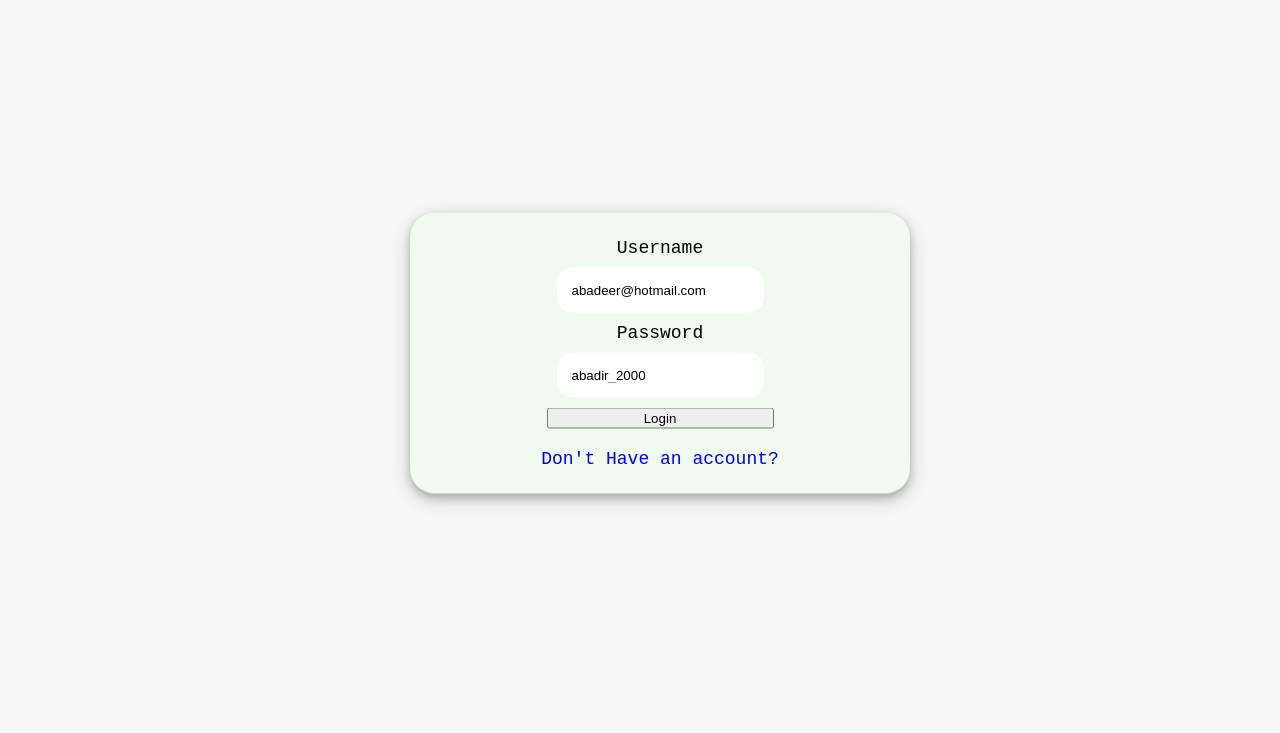
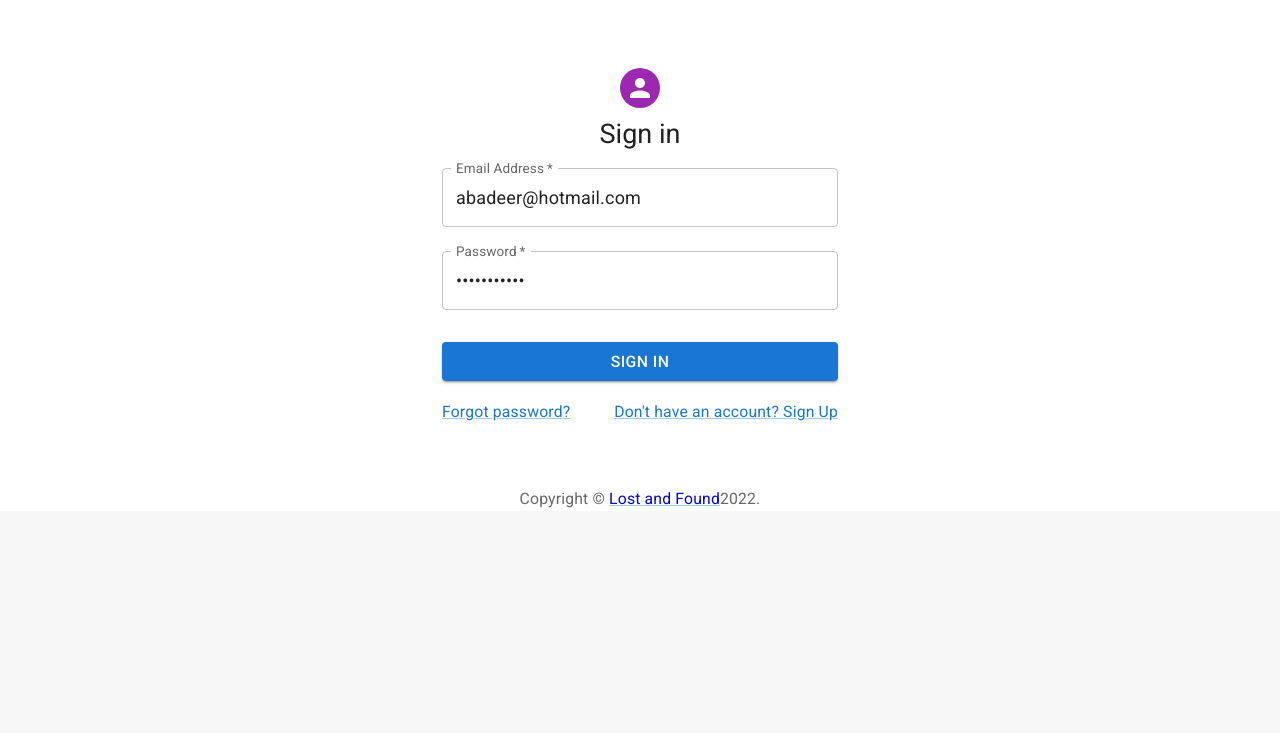
Before and after one commit to PeterMagdyIskander/gp-final, a React app: page /signin in a window 1280 px wide. Shown: the part 67-800 px from the top of the page. Built offline with nearby package versions, Linux system fonts and the light colour scheme; what amazon-cognito-identity-js, react-redux-loading-bar would draw is missing.

Commit message:
should have commited earlier

```diff
--- a/package.json
+++ b/package.json
@@ -7,6 +7,10 @@
     "@aws-sdk/client-rekognition": "^3.53.0",
     "@aws-sdk/client-s3": "^3.51.0",
     "@aws-sdk/credential-provider-cognito-identity": "^3.51.0",
+    "@emotion/react": "^11.8.2",
+    "@emotion/styled": "^11.8.1",
+    "@mui/lab": "^5.0.0-alpha.73",
+    "@mui/material": "^5.5.1",
     "@testing-library/jest-dom": "^5.11.4",
     "@testing-library/react": "^11.1.0",
     "@testing-library/user-event": "^12.1.10",
--- a/public/index.html
+++ b/public/index.html
@@ -4,6 +4,10 @@
     <meta charset="utf-8" />
     <meta name="viewport" content="width=device-width, initial-scale=1" />
     <meta name="theme-color" content="#000000" />
+    <link
+      rel="stylesheet"
+      href="https://fonts.googleapis.com/css?family=Roboto:300,400,500,700&display=swap"
+    />
     <meta
       name="description"
       content="Web site created using create-react-app"
@@ -13,6 +17,5 @@
   </head>
   <body>
     <div id="root"></div>
-
   </body>
 </html>
--- a/src/components/Authentication/signIn.js
+++ b/src/components/Authentication/signIn.js
@@ -1,19 +1,15 @@
 import { useState } from "react";
 import { connect } from "react-redux";
-import { Link } from "react-router-dom";
-import { useFormik } from "formik";
 import { setAuthedUser } from "../../actions/authedUser";
 import { Route, Navigate, Routes } from "react-router-dom";
 import { CognitoUser, AuthenticationDetails } from "amazon-cognito-identity-js";
 import UserPool from "../../AWS/UserPool";
 import { getParent } from "../../utils/api";
+import SignInForm from '../Forms/SignInForm'
+
 const SignIn = (props) => {
   const { dispatch } = props;
-  const [email, setEmail] = useState("");
-  const [password, setPassword] = useState("");
   const [invalidPassword, setInvalidPassword] = useState(false);
-  const [idToken, setIdToken] = useState(null);
-  const [parent, setParent] = useState(null);
   const [authed, setAuthed] = useState(false);
 
   const Login = (email, password) => {
@@ -44,17 +40,6 @@ const SignIn = (props) => {
       },
     });
   };
-
-  const formik = useFormik({
-    initialValues: {
-      username: "abadeer@hotmail.com",
-      password: "abadir_2000",
-    },
-    onSubmit: (values) => {
-      Login(values.username, values.password);
-    },
-  });
-
   return (
     <>
       {authed ? (
@@ -62,31 +47,7 @@ const SignIn = (props) => {
           <Route path="*" element={<Navigate to="/report" />} />
         </Routes>
       ) : (
-        <div className="sign-in-page">
-          <div className="container-centered">
-            <form className="report-data-entry" onSubmit={formik.handleSubmit}>
-              <label htmlFor="username">Username</label>
-              <input
-                type="text"
-                name="username"
-                onChange={formik.handleChange}
-                value={formik.values.username}
-              />
-              <label htmlFor="password">Password</label>
-              <input
-                type="text"
-                name="password"
-                onChange={formik.handleChange}
-                value={formik.values.password}
-              />
-              <button type="submit">Login</button>
-            </form>
-            <br />
-            <br />
-
-            <Link to="/signup">Don't Have an account?</Link>
-          </div>
-        </div>
+          <SignInForm onSubmit={({email,password})=>{Login(email,password)}}/>
       )}
     </>
   );
--- a/src/components/Cards/StatusCard.js
+++ b/src/components/Cards/StatusCard.js
@@ -1,26 +1,32 @@
-import { FiCircle } from "react-icons/fi";
-import { FiEdit } from "react-icons/fi";
-import { Link } from "react-router-dom";
+import { FiInfo, FiXCircle, FiCheckCircle } from "react-icons/fi";
 const StatusCard = (props) => {
   const color = props.child.status ? "green" : "red";
+  let iconSize = 20;
   return (
     <div className="status-card-grid">
       <div>
         <img className="lost-child-img" src={props.child.imgs[0]} />
       </div>
-      <div className="flex">
-        <FiCircle color={color} />
-        <p>{props.child.status ? "Matched" : "Not Matched"}</p>
-      </div>
-      {!props.child.status ? (
-        <div className="flex">
-          <FiEdit />
-          <Link to="/report" state={{child:props.child}}>edit</Link>
+      {props.child.status ? (
+        <div className="flex flex-space-between">
+          <div className="flex">
+            <FiCheckCircle size={iconSize} color={color} />
+            <p>Matched</p>
+          </div>
+
+          <FiInfo size={iconSize} color={color} />
         </div>
-      ) : null}
+      ) : (
+        <div className="flex flex-space-between">
+          <div className="flex">
+            <FiXCircle size={iconSize} color={color} />
+            <p>Not Matched</p>
+          </div>
 
+          <FiInfo size={iconSize} color={color} />
+        </div>
+      )}
     </div>
-
   );
 };
 
--- /dev/null
+++ b/src/components/Forms/MyField.js
@@ -0,0 +1,17 @@
+import { TextField } from "@mui/material";
+export const MyField = ({ autoComplete, label, field, type, name, id }) => {
+  return (
+    <TextField
+      margin="normal"
+      required
+      fullWidth
+      type={type}
+      label={label}
+      placeholder={label}
+      name={name}
+      id={id}
+      autoComplete={autoComplete}
+      {...field}
+    />
+  );
+};
--- /dev/null
+++ b/src/components/Forms/SignInForm.js
@@ -0,0 +1,110 @@
+import * as React from "react";
+import Avatar from "@mui/material/Avatar";
+import LoadingButton from "@mui/lab/LoadingButton";
+import CssBaseline from "@mui/material/CssBaseline";
+import Link from "@mui/material/Link";
+import Grid from "@mui/material/Grid";
+import Box from "@mui/material/Box";
+import Typography from "@mui/material/Typography";
+import Container from "@mui/material/Container";
+import { createTheme, ThemeProvider } from "@mui/material/styles";
+import { Form, Formik, Field } from "formik";
+import { MyField } from "./MyField";
+
+import { Link as Redirect } from "react-router-dom";
+function Copyright(props) {
+  return (
+    <Typography
+      variant="body2"
+      color="text.secondary"
+      align="center"
+      {...props}
+    >
+      {"Copyright © "}
+      <Link>
+      <Redirect  to='/'>
+      Lost and Found
+      </Redirect>
+              </Link>
+      {new Date().getFullYear()}
+      {"."}
+    </Typography>
+  );
+}
+
+const theme = createTheme();
+
+export default function SignInForm({ onSubmit }) {
+  const [loading, setLoading] = React.useState(false);
+  return (
+    <Formik
+      initialValues={{ email: "abadeer@hotmail.com", password: "abadir_2000" }}
+      onSubmit={(values) => {
+        onSubmit(values);
+        setLoading(true);
+      }}
+    >
+      {({ values }) => (
+        <Form>
+          <ThemeProvider theme={theme}>
+            <Container component="main" maxWidth="xs">
+              <CssBaseline />
+              <Box
+                sx={{
+                  marginTop: 8,
+                  display: "flex",
+                  flexDirection: "column",
+                  alignItems: "center",
+                }}
+              >
+                <Avatar sx={{ m: 1, bgcolor: "secondary.main" }}></Avatar>
+                <Typography component="h1" variant="h5">
+                  Sign in
+                </Typography>
+
+                <Field
+                  id="email"
+                  label="Email Address"
+                  name="email"
+                  autoComplete="email"
+                  autoFocus
+                  component={MyField}
+                />
+                <Field
+                  name="password"
+                  label="Password"
+                  type="password"
+                  id="password"
+                  autoComplete="current-password"
+                  component={MyField}
+                />
+                <LoadingButton
+                  type="submit"
+                  loading={loading}
+                  fullWidth
+                  variant="contained"
+                  sx={{ mt: 3, mb: 2 }}
+                >
+                  Sign In
+                </LoadingButton>
+                <Grid container>
+                  <Grid item xs>
+                    <Link href="#" variant="body2">
+                      Forgot password?
+                    </Link>
+                  </Grid>
+                  <Grid item>
+                    <Link href="#" variant="body2">
+                      {"Don't have an account? Sign Up"}
+                    </Link>
+                  </Grid>
+                </Grid>
+              </Box>
+              <Copyright sx={{ mt: 8, mb: 4 }} />
+            </Container>
+          </ThemeProvider>
+        </Form>
+      )}
+    </Formik>
+  );
+}
--- a/src/components/Parents/ReportMenu.js
+++ b/src/components/Parents/ReportMenu.js
@@ -14,15 +14,12 @@ const ReportMenu = (props) => {
   const [file, setFile] = useState([]);
   const [valid, setValid] = useState(false);
   const [res, setRes] = useState("");
-  const email = "abadeer@hotmail.com";
-  const password = "abadir_2000";
   const region = "us-east-1";
   const identitypoolid = "us-east-1:2b404e3d-6bdf-404a-8f21-701f364fb12f";
   const albumBucketName = "lostpictures";
 
   const onFileUpload = (e) => {
     setFile(e.target.files);
-
     setValid(true);
     return;
   };
@@ -31,8 +28,6 @@ const ReportMenu = (props) => {
     initialValues: {
       name: "",
       age: "",
-      lastSeenLocation: "",
-      clothesDescription: "",
     },
     onSubmit: (values) => {
       console.log("formdata", values);
@@ -89,21 +84,6 @@ const ReportMenu = (props) => {
           onChange={formik.handleChange}
           value={formik.values.age}
         />
-        <label htmlFor="lastSeenLocation">Last seen location</label>
-        <input
-          type="text"
-          name="lastSeenLocation"
-          onChange={formik.handleChange}
-          value={formik.values.lastSeenLocation}
-        />
-        <label htmlFor="clothesDescription">Clothes description</label>
-        <input
-          type="text"
-          name="clothesDescription"
-          onChange={formik.handleChange}
-          value={formik.values.clothesDescription}
-        />
-
         <button className="report-missing-child" type="submit">
           {" "}
           REPORT CHILD{" "}
@@ -119,13 +99,3 @@ function mapStateToProps({ authedUser }) {
   };
 }
 export default connect(mapStateToProps)(ReportMenu);
-
-//onclick->
-//toast ->succes aw la
-//loading -> res
-//[] - > no matches
-// [
-//   {
-//     img,name
-// }
-// ]
--- a/src/components/Toasts/Toasts.js
+++ b/src/components/Toasts/Toasts.js
@@ -1,6 +1,5 @@
 import { ToastContainer, toast } from "react-toastify";
 import "react-toastify/dist/ReactToastify.css";
-import { useEffect } from "react";
 
 const Toast = (props) => {
   console.log('hi');
--- a/src/styles/app.css
+++ b/src/styles/app.css
@@ -114,7 +114,7 @@ li {
 
 .status-card-grid {
     display: grid;
-    grid-template-columns: 100px 300px 100px;
+    grid-template-columns: 100px 375px;
     align-items: center;
     border-radius: 25px;
     width: 500px;
@@ -137,7 +137,9 @@ li {
     align-items: center;
     column-gap: 10px;
 }
-
+.flex-space-between{
+    justify-content: space-between;
+}
 .status {
     margin: auto;
     width: 50%;
```
Also changed, not shown: 2 other files.
